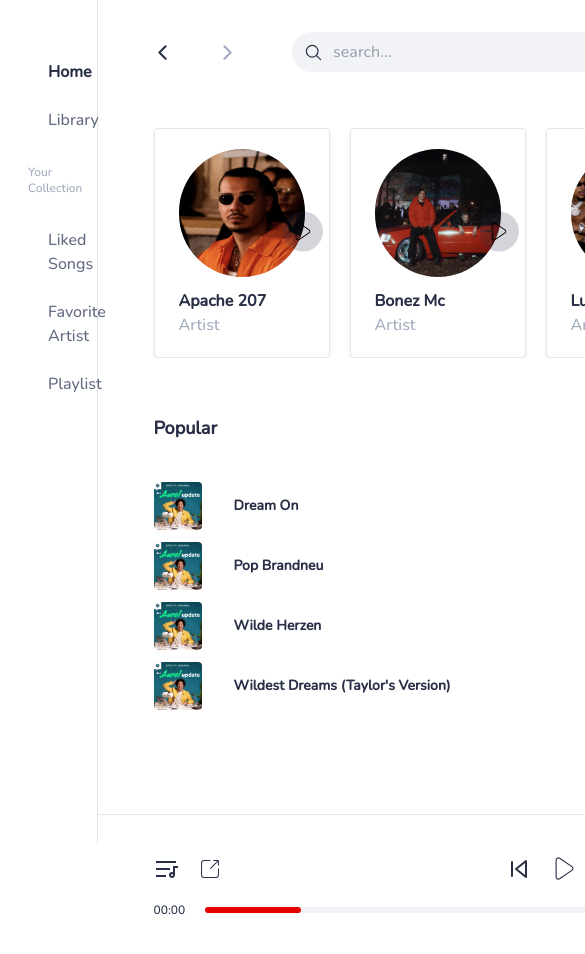
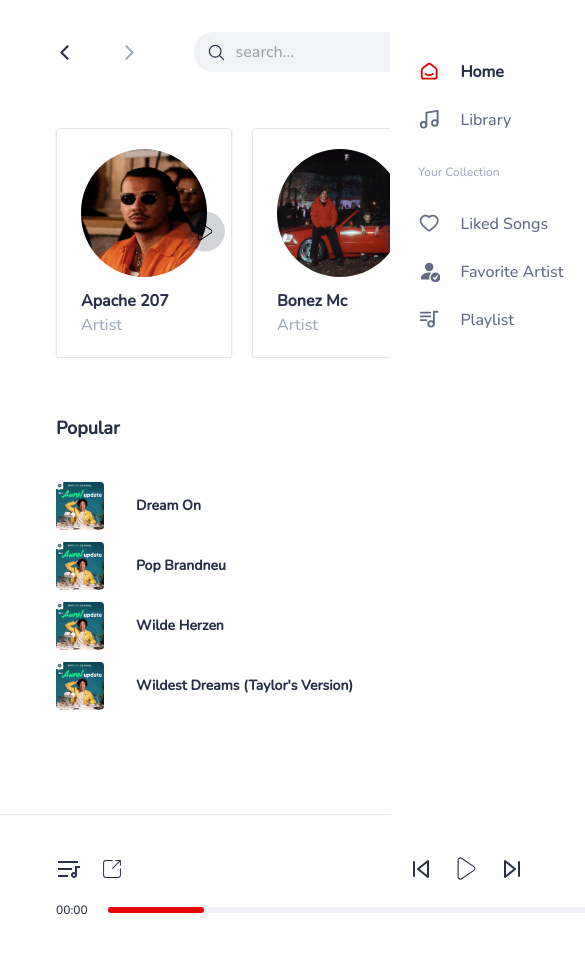
Before and after one commit to mhmd-bagha/music-player-client, a Next.js app: page / in a window 390 px wide. Shown: the top 954 px of the page, 585 px wide, since content can reach past the window. Built offline with nearby package versions, Linux system fonts and the light colour scheme.

Commit message:
feat: open and close menu width device

```diff
--- a/components/menu/menu.jsx
+++ b/components/menu/menu.jsx
@@ -4,10 +4,38 @@
 import {AiOutlineHeart} from "react-icons/ai";
 import {BsPersonFillCheck} from "react-icons/bs";
 import NavLink from "@/helpers/nav-link";
+import {VscChromeClose} from "react-icons/vsc";
+import {useEffect, useMemo, useState} from "react";
+import useDeviceWidth from "@/helpers/device-width";
 
 const Menu = () => {
+    const [openMenu, setOpenMenu] = useState(undefined)
+    // Get use device user
+    const {getDevice} = useDeviceWidth()
+    // Change show class menu form status state
+    const activeMenuClass = useMemo(() => {
+        switch (openMenu) {
+            case true:
+                return 'right-0 left-0';
+            case false:
+                return 'left-full';
+            default:
+                return '';
+        }
+    }, [openMenu]);
+
+    useEffect(() => {
+        // Set openMenu based on device width
+        (getDevice() === 'sm' || getDevice() === 'md') ? setOpenMenu(false) : setOpenMenu(undefined)
+    }, [getDevice])
+
     return (
-        <div className="h-screen w-1/4 lg:w-1/6 px-7 py-9 border-r">
+        <div
+            className={`bg-white h-screen fixed top-0 bottom-0 z-10 lg:relative w-full lg:w-1/6 px-7 py-9 border-r transition-all duration-500 ease-in-out ${activeMenuClass}`}>
+            {/* close button */}
+            <button className="block lg:hidden float-right" onClick={() => setOpenMenu(false)}>
+                <VscChromeClose size={25} className="color-gunmetal"/>
+            </button>
             <div className="mb-5">
                 <div className='my-6'>
                     <NavLink href="/" className={style.menu_items} activeClassName={style.active}>
```
